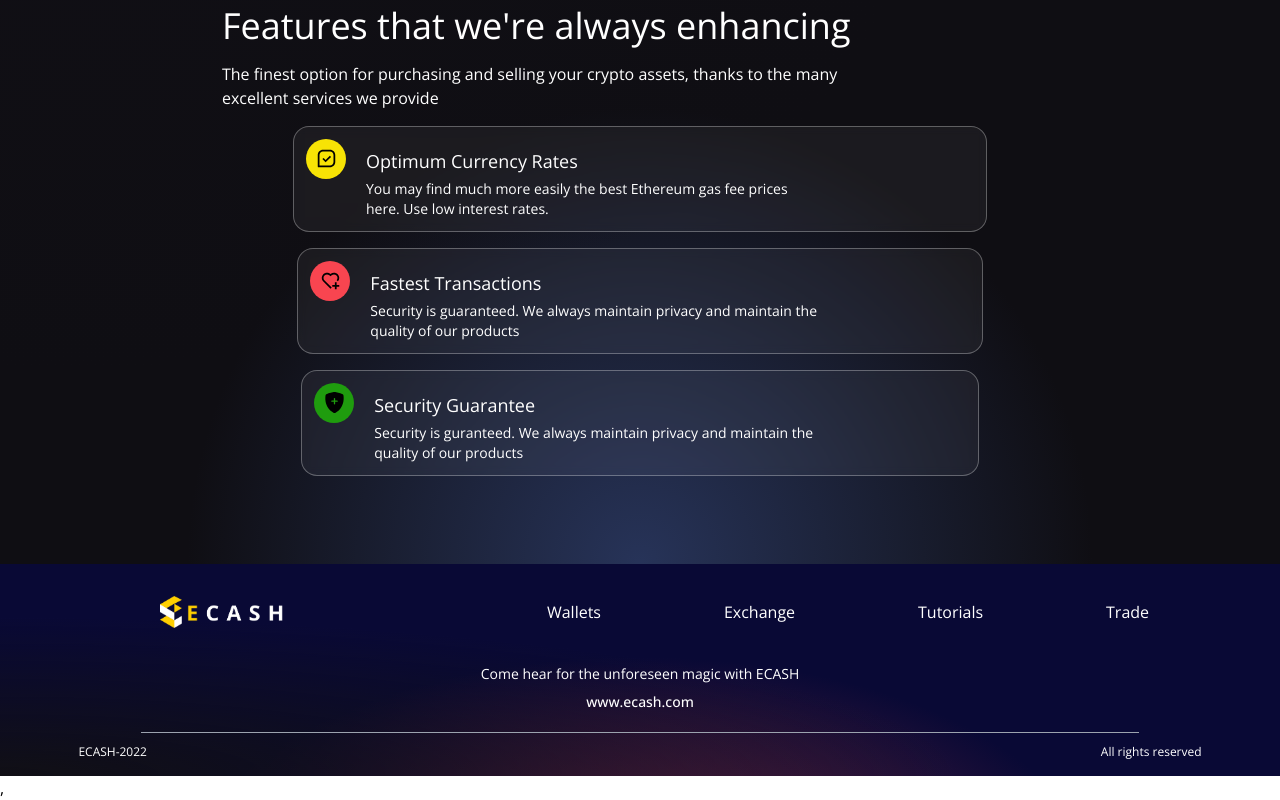
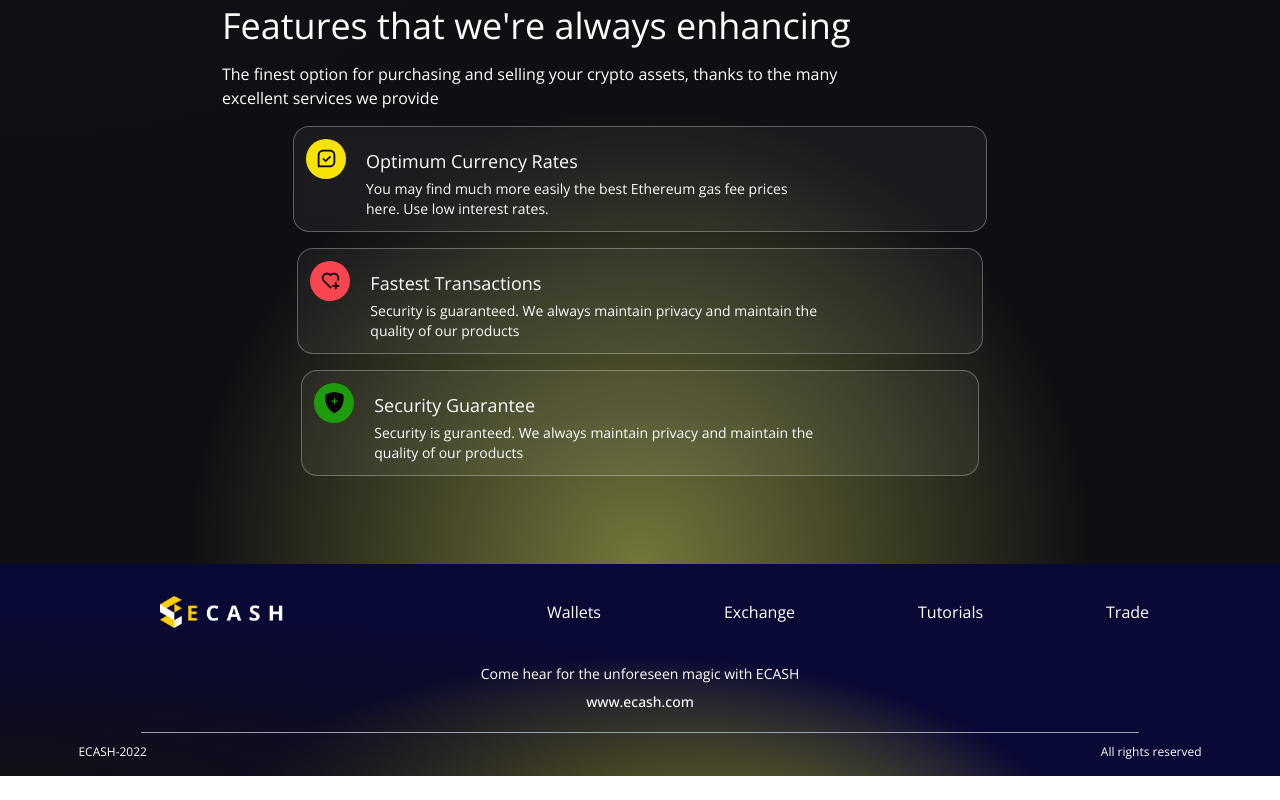
Before and after one commit to mo-taher/Ecash_Crypto_Transaction_System, a React (Vite) app in the folder client/: page / in a window 1280 px wide. Shown: the part 1304-2104 px from the top of the page. After the commit the page ends 2080 px from the top, so only its background shows below. Built offline with nearby package versions, Linux system fonts and the light colour scheme.

Commit message:
message: main.jsx updated

```diff
--- a/client/src/View/index.css
+++ b/client/src/View/index.css
@@ -21,7 +21,7 @@ body {
 .gradient-bg-welcome {
   background-color:#0f0e13;
   background-image:
-    radial-gradient(at 0% 0%, rgb(184, 190, 87) 0, transparent 50%),
+    radial-gradient(at 0% 0%, rgb(165, 170, 101) 0, transparent 50%),
     radial-gradient(at 50% 0%, hsla(225,200%,30%,1) 0, transparent 50%),
     radial-gradient(at 100% 0%, rgb(165, 170, 101) 0, transparent 50%);
 }
@@ -30,7 +30,7 @@ body {
   background-color:#0f0e13;
   background-image:
     radial-gradient(at 0% 0%, hsla(253,16%,7%,1) 0, transparent 50%),
-    radial-gradient(at 50% 100%, hsla(225,39%,25%,1) 0, transparent 50%);
+    radial-gradient(at 50% 100%, rgb(115, 119, 58) 0, transparent 50%);
 }
 
 .gradient-bg-transactions {
@@ -45,7 +45,7 @@ body {
   background-color: #090935;
   background-image:
     radial-gradient(at 0% 100%, hsla(253,16%,7%,1) 0, transparent 53%),
-    radial-gradient(at 50% 150%, hsla(339,49%,30%,1) 0, transparent 50%);
+    radial-gradient(at 50% 150%, rgb(189, 186, 40) 0, transparent 50%);
 }
 
 .blue-glassmorphism {
--- a/client/src/View/main.jsx
+++ b/client/src/View/main.jsx
@@ -12,7 +12,7 @@ ReactDOM.render(
   <TransactionProvider>
       < React.StrictMode  >
         < App />
-      </  React.StrictMode  >,
+      </  React.StrictMode  >
   </TransactionProvider>,
 
   document.getElementById('root')
```
